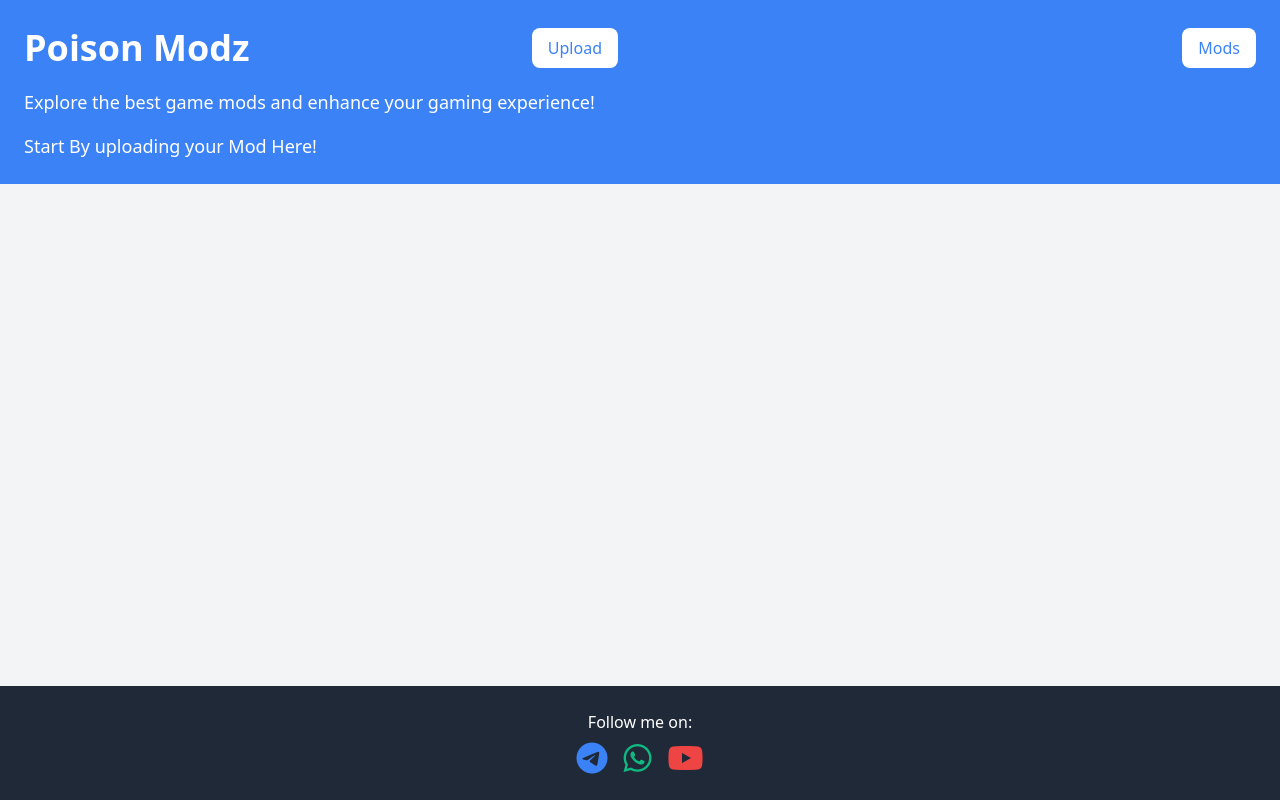
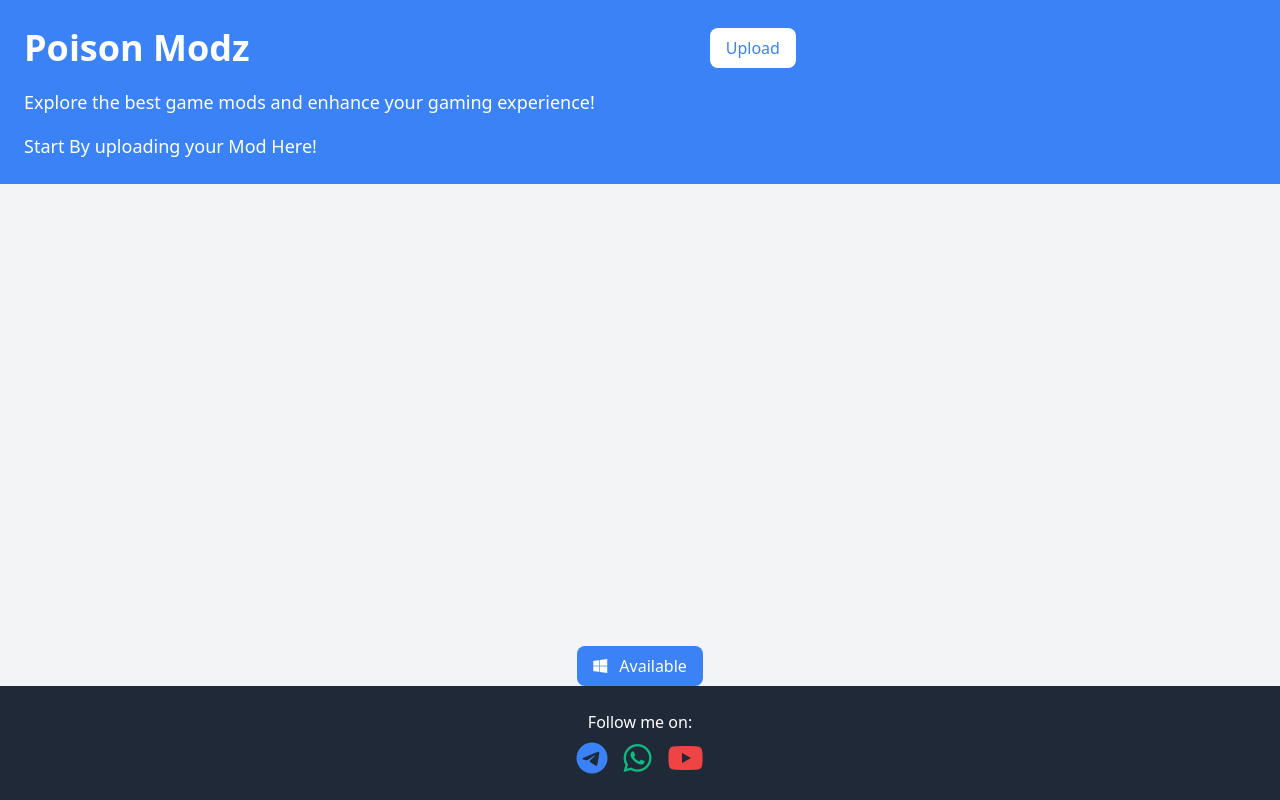
Before and after one commit to Tech-Flux/abdul, a plain HTML site: page index.html in a window 1280 px wide. Drawn offline with nearby package versions, Linux system fonts and the light colour scheme.

Commit message:
Done💌

```diff
--- a/index.html
+++ b/index.html
@@ -19,7 +19,6 @@
         <div class="container mx-auto flex justify-between items-center">
             <h1 class="text-4xl font-bold">Poison Modz</h1>
             <button onclick="location.href='upload.html'" class="bg-white text-blue-500 px-4 py-2 rounded-lg">Upload</button><br><br>
-            <button onclick="location.href='uploads/mods.html'" class="bg-white text-blue-500 px-4 py-2 rounded-lg">Mods</button>
         </div>
         <p class="mt-4 text-lg">Explore the best game mods and enhance your gaming experience!</p>
         <p class="mt-4 text-lg">Start By uploading your Mod Here!</p>
@@ -29,6 +28,10 @@
     <main class="flex-grow container mx-auto p-6">
         <div id="items-container" class="grid grid-cols-1 md:grid-cols-3 gap-6"></div>
     </main>
+
+    <div class="text-center">
+        <a href="../index.html" class="bg-blue-500 text-white px-4 py-2 rounded-lg inline-block mt-4"><i class="fab fa-windows mr-2"></i> Available</a>
+    </div>
 
     <!-- Footer -->
     <footer class="bg-gray-800 text-white p-6">
```
